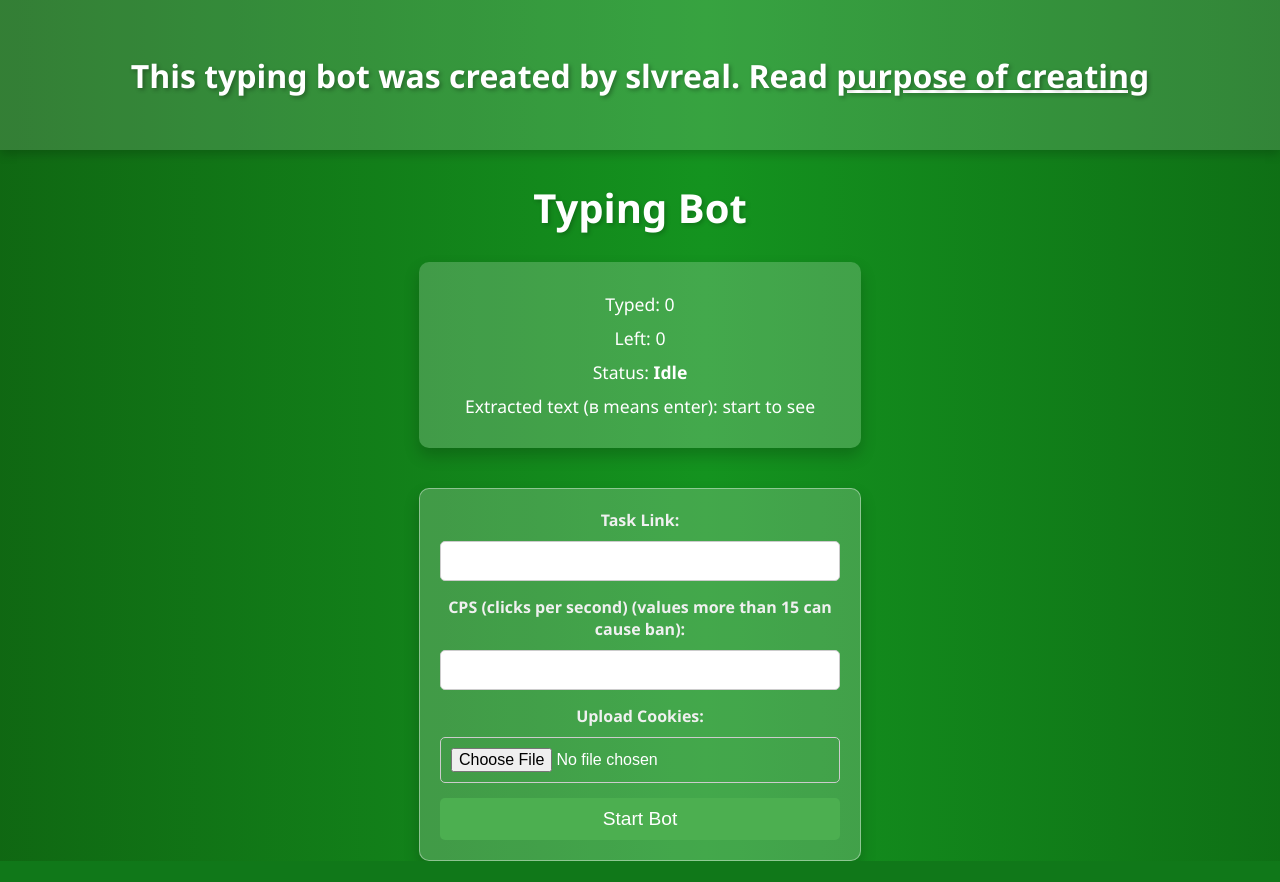
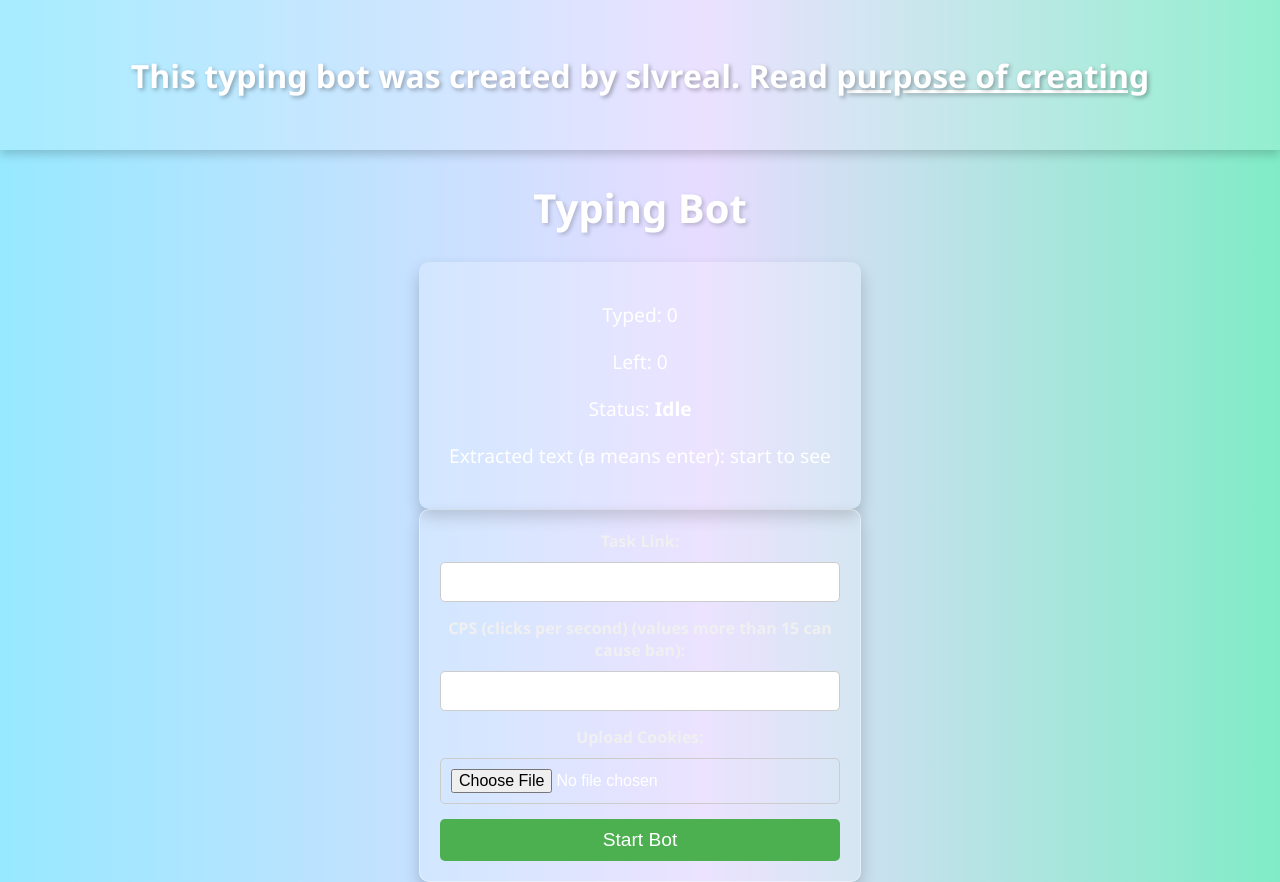
Before and after one commit to slavik2011/tc-server, a Flask app: page / in a window 1280 px wide. Before the commit the page ends 861 px from the top, so only its background shows below. Run offline with Flask 3, Linux system fonts and the light colour scheme; parts of the project's set-up code (start-up, migrations or seed data) failed here and were passed over; some libraries are stand-ins or nearby versions.

Commit message:
Update index.html

```diff
--- a/templates/index.html
+++ b/templates/index.html
@@ -8,15 +8,15 @@
     <style>
         body {
             font-family: 'Segoe UI', Tahoma, Geneva, Verdana, sans-serif;
-            background: linear-gradient(90deg, rgba(12,69,8,1) 0%, rgba(20,147,31,1) 50%, rgba(8,69,9,1) 100%);
+            background: linear-gradient(90deg, rgba(85,243,255,1) 0%, rgba(231,220,255,1) 50%, rgba(0,255,128,1) 100%);
             color: #fff;
             margin: 0;
             padding: 0;
             display: flex;
             flex-direction: column;
             align-items: center;
-            height: 100vh;
-            overflow: hidden;
+            min-height: 100vh;
+            overflow-y: scroll; /* Enable vertical scrolling */
             animation: gradientBackground 10s ease infinite;
             background-size: 200% 200%;
         }
@@ -68,14 +68,11 @@
         p {
             font-size: 1.2rem;
             text-align: center;
+            margin-bottom: 20px; /* Spacing between paragraphs */
         }
 
         #status {
             font-weight: bold;
-        }
-
-        .mgr {
-            margin-bottom: 40px; /* Adds space below each paragraph */
         }
 
         .info-box {
@@ -87,11 +84,6 @@
             text-align: center;
             max-width: 500px;
             margin: 0 auto;
-        }
-
-        .info-box p {
-            margin: 10px 0;
-            font-size: 1.1rem;
         }
 
         @keyframes popUp {
@@ -161,9 +153,9 @@
     <!-- Floating banner at the top -->
     <div class="floating-banner">
         <div class="banner-text">
-			This typing bot was created by slvreal. Read
-			<a href="/whyicreatedthat" target="_blank" style="color: inherit; text-decoration: underline;">purpose of creating</a>
-		</div>
+            This typing bot was created by slvreal. Read
+            <a href="file:///C:/Users/user/PycharmProjects/aitest/tc-server/templates/why.html" target="_blank" style="color: inherit; text-decoration: underline;">purpose of creating</a>
+        </div>
     </div>
 
     <div class="container">
@@ -175,8 +167,6 @@
             <p>Status: <span id="status">Idle</span></p>
             <p>Extracted text (в means enter): <span id="extrtext">start to see</span></p>
         </div>
-
-        <div class="mgr"></div>
 
         <form id="startBotForm" enctype="multipart/form-data">
             <label for="task_link">Task Link:</label>
```
